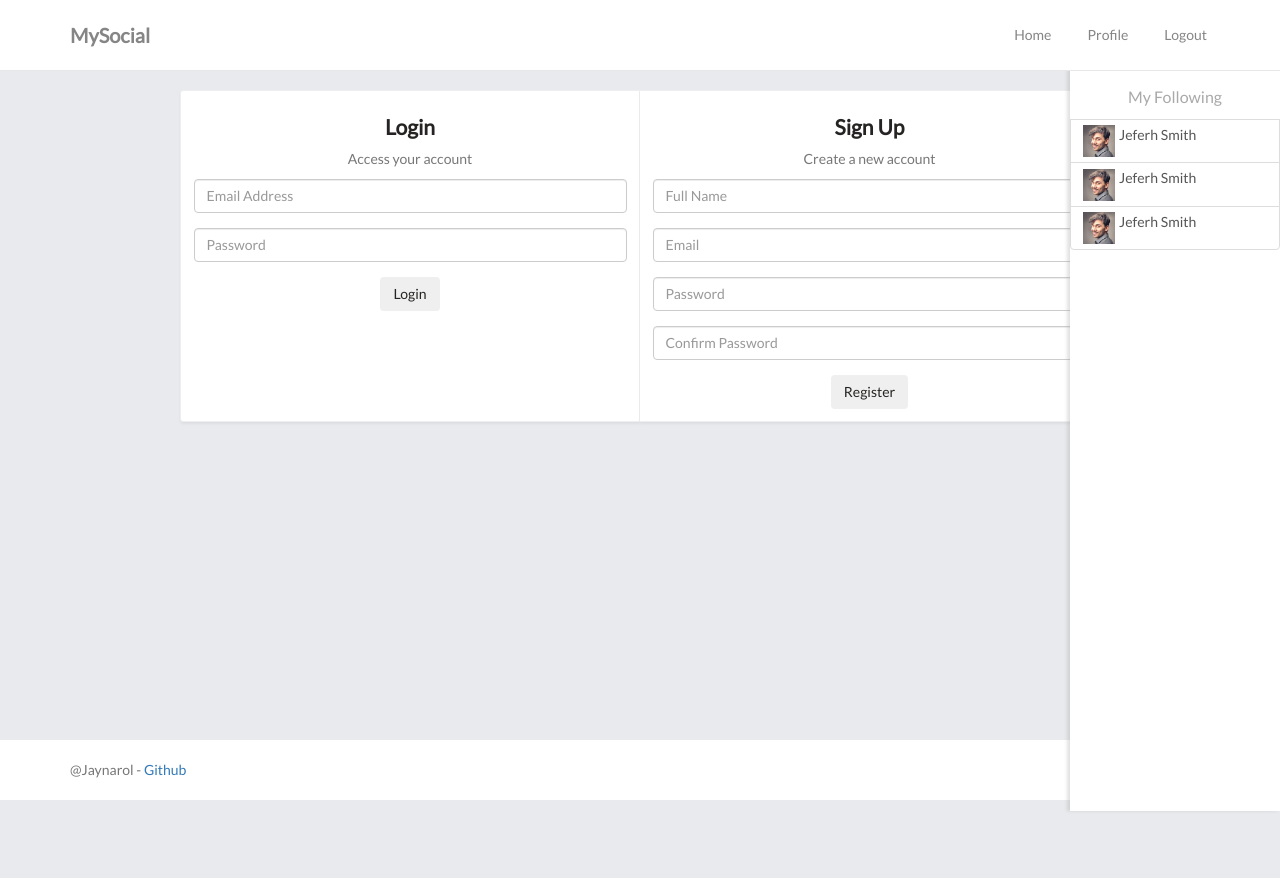
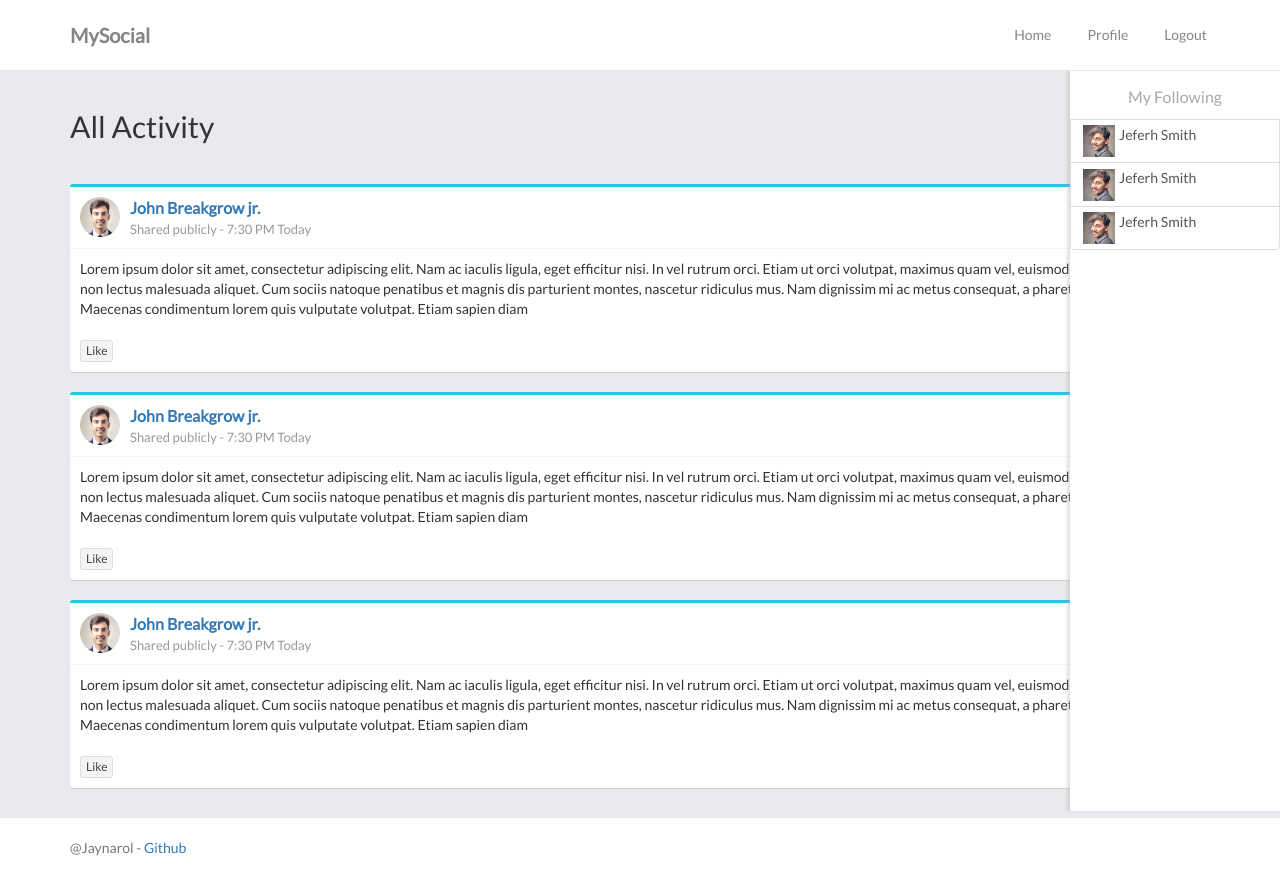
Before and after one commit to Jaynarol/vue2-mysocial, a Vue app: page / in a window 1280 px wide. Before the commit the page ends 800 px from the top, so only its background shows below. Built offline with nearby package versions, Linux system fonts and the light colour scheme.

Commit message:
finished home page

```diff
--- /dev/null
+++ b/src/components/Main/Home/HomeLayout.vue
@@ -0,0 +1,16 @@
+<template>
+  <div>
+    <h2>All Activity</h2>
+    <hr />
+    <post-list></post-list>
+  </div>
+</template>
+
+<script>
+  import PostList from '../Profile/PostList'
+  export default{
+    components: {
+      PostList
+    }
+  }
+</script>
--- a/src/components/Main/MainLayout.vue
+++ b/src/components/Main/MainLayout.vue
@@ -1,11 +1,13 @@
 <template>
-  <member-layout></member-layout>
+  <home-layout></home-layout>
 </template>
 
 <script>
   import ProfileLayout from './Profile/ProfileLayout'
   import MemberLayout from './Member/MemberLayout'
+  import HomeLayout from './Home/HomeLayout'
+
   export default{
-    components: {ProfileLayout, MemberLayout}
+    components: {ProfileLayout, MemberLayout, HomeLayout}
   }
 </script>
```
